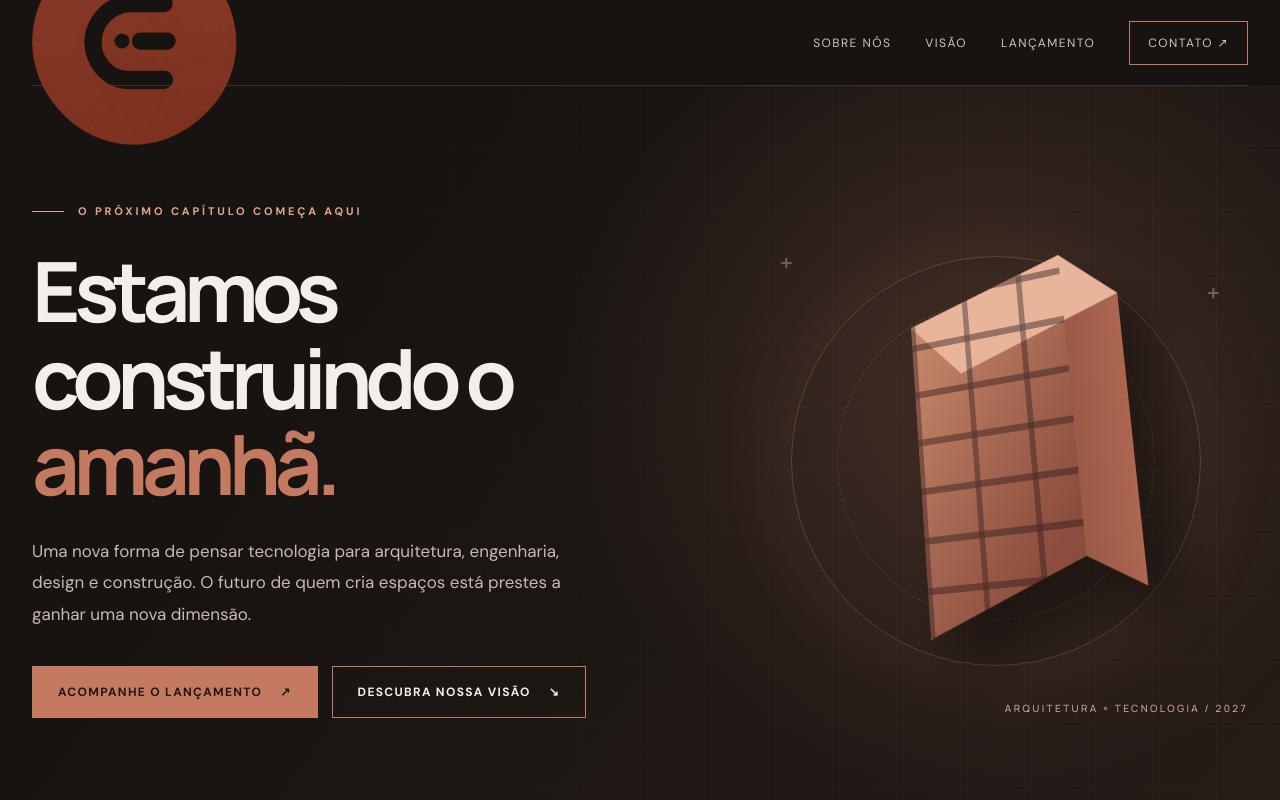
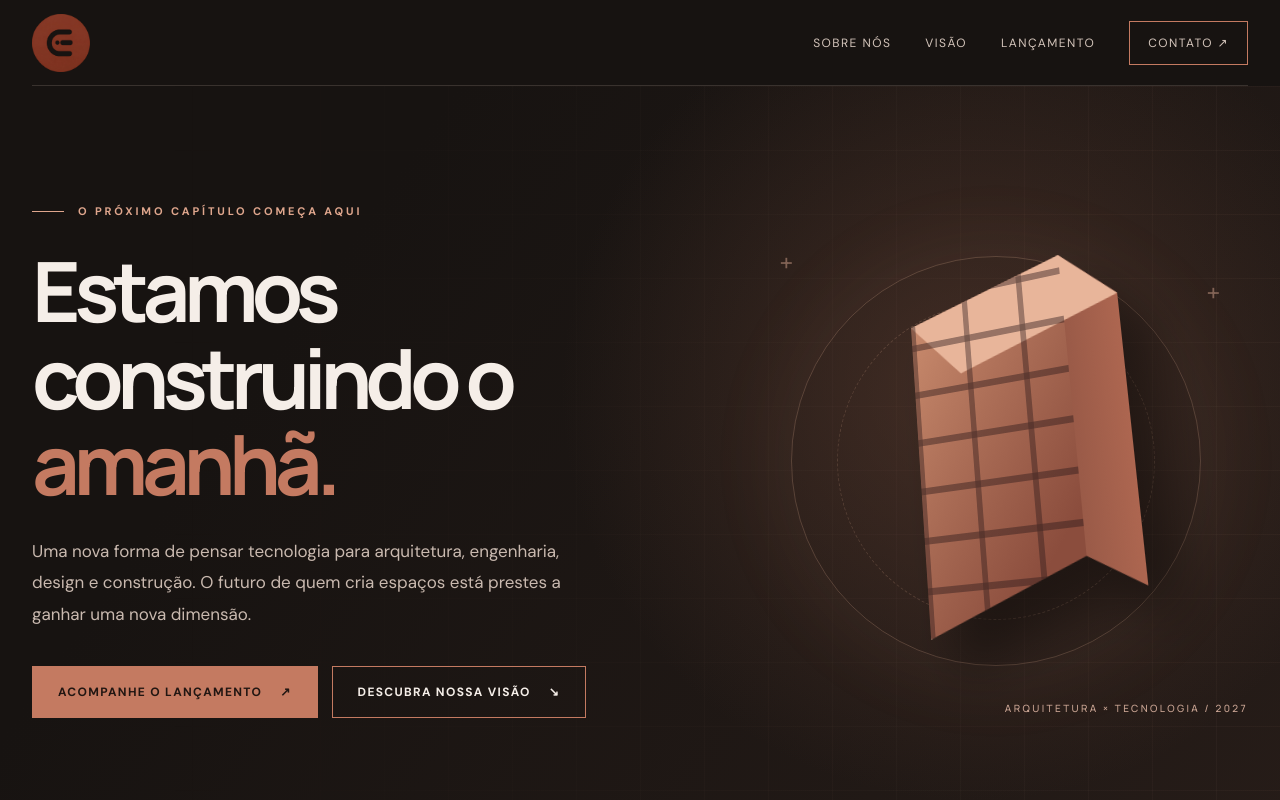
Before and after one commit to Julinhasobral/arqconstructa-site, a plain HTML site: page index.html in a window 1280 px wide. Shown: the top 800 px of the page. Drawn offline with Linux system fonts and the light colour scheme.

Commit message:
Update brand-official styles in index.html

```diff
--- a/index.html
+++ b/index.html
@@ -14,7 +14,7 @@
 *{box-sizing:border-box}html{scroll-behavior:smooth}body{margin:0;background:var(--bg);color:var(--ink);font-family:"DM Sans",sans-serif;overflow-x:hidden}a{color:inherit;text-decoration:none}button{font:inherit}::selection{background:#c47a61;color:#171311}
 .wrap{width:min(1240px,calc(100% - 64px));margin:auto}
 header{height:86px;display:flex;align-items:center;justify-content:space-between;position:relative;z-index:20;border-bottom:1px solid var(--border)}
-.brand-official{display:block;width:205px;max-width:100%;height:auto}.brand{display:flex;align-items:center;gap:12px;font:800 18px Manrope,sans-serif;letter-spacing:.14em}.brand b{color:var(--terra)}.brand-symbol{width:32px;height:34px;object-fit:contain;flex-shrink:0}.brand-mark{height:31px;width:31px;border:1.5px solid var(--terra);transform:rotate(45deg);position:relative;flex-shrink:0}.brand-mark:after{content:"";position:absolute;inset:7px;border:1px solid var(--terra)}
+.brand-official{   display:block;   width:58px;   height:58px;   object-fit:contain; }.brand{display:flex;align-items:center;gap:12px;font:800 18px Manrope,sans-serif;letter-spacing:.14em}.brand b{color:var(--terra)}.brand-symbol{width:32px;height:34px;object-fit:contain;flex-shrink:0}.brand-mark{height:31px;width:31px;border:1.5px solid var(--terra);transform:rotate(45deg);position:relative;flex-shrink:0}.brand-mark:after{content:"";position:absolute;inset:7px;border:1px solid var(--terra)}
 nav{display:flex;align-items:center;gap:34px}nav a{font-size:12px;letter-spacing:.12em;text-transform:uppercase;color:#d4c5bb}nav a:hover{color:var(--terra)}
 .nav-cta{border:1px solid var(--terra);padding:13px 18px}
 .hero{min-height:780px;position:relative;display:flex;align-items:center;overflow:hidden;background:radial-gradient(circle at 76% 39%,#67433580 0%,transparent 38%),linear-gradient(125deg,#171311 25%,#261c18)}
```
